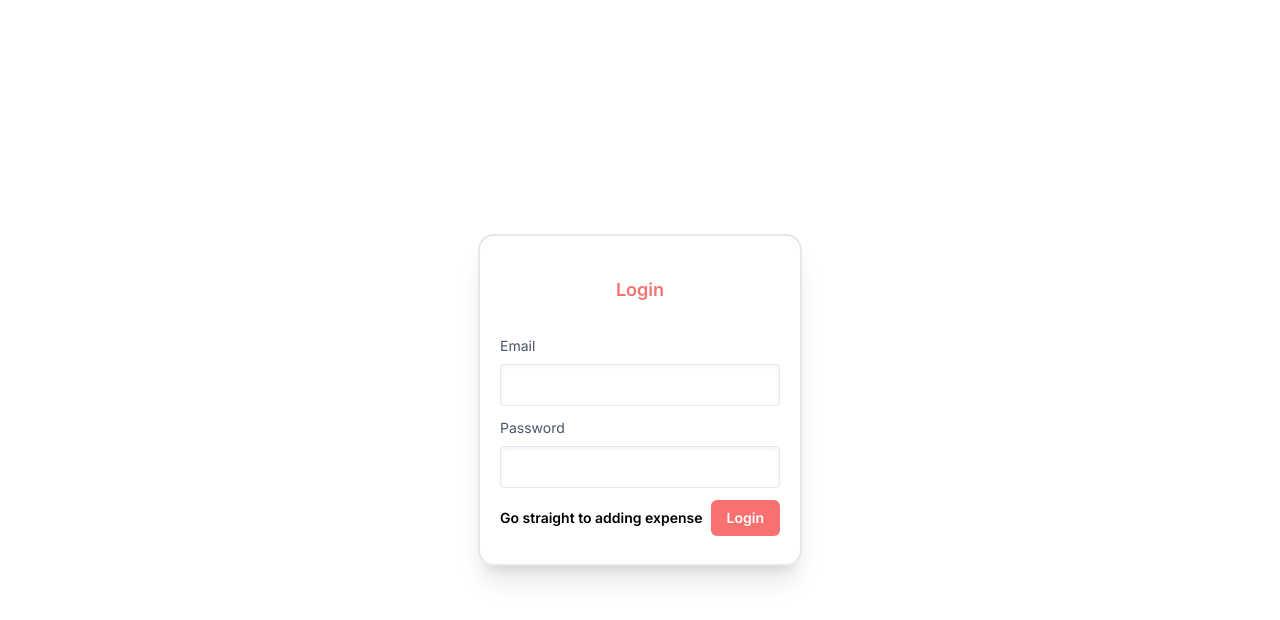
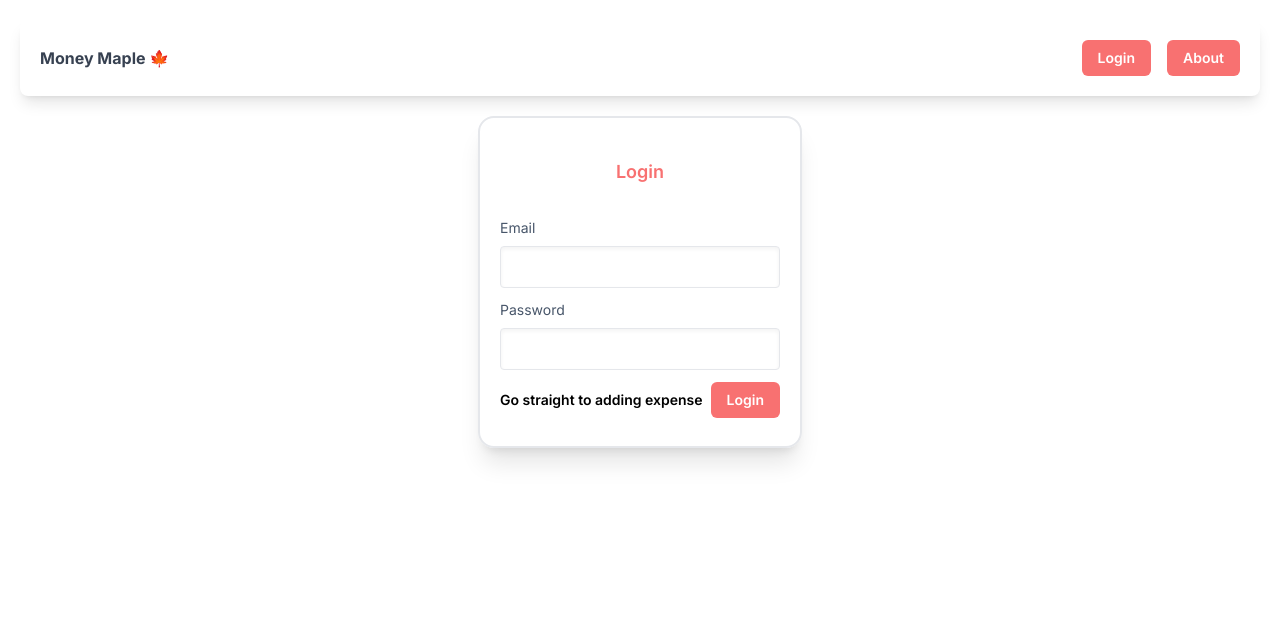
Before and after one commit to anantSinghCross/money-maple, a Next.js app: page /login in a window 1280 px wide. Shown: the top 620 px of the page. Built offline with nearby package versions, Linux system fonts and the light colour scheme.

Commit message:
Added Header component

```diff
--- a/app/add-expense/page.jsx
+++ b/app/add-expense/page.jsx
@@ -1,9 +1,12 @@
+import Header from '@/components/header';
 import Button from '@/components/ui/Button';
 import { addExpense } from '@/server-actions';
 
 function AddExpensePage() {
 
   return (
+    <section>
+      <Header/>
       <form action={addExpense} className="m-10 mx-auto max-w-lg rounded-2xl border-2 bg-white p-6 shadow-lg">
         <h2 className="mb-4 text-center text-lg font-semibold text-red-400">Add New Transaction</h2>
 
@@ -79,6 +82,7 @@ function AddExpensePage() {
           </Button>
         </div>
       </form>
+    </section>
 
   )
 }
--- a/app/all-transactions/page.jsx
+++ b/app/all-transactions/page.jsx
@@ -1,6 +1,6 @@
 import TransactionTable from '@/components/transactions/TransactionTable';
 import { db } from '@/firebase'
-import { collection, getDocs, query, where } from '@firebase/firestore'
+import { collection, getDocs, query } from '@firebase/firestore'
 import React from 'react'
 
 async function AllTransactionsPage() {
--- a/app/login/page.jsx
+++ b/app/login/page.jsx
@@ -1,10 +1,13 @@
+import Header from "@/components/header";
 import Button from "@/components/ui/Button";
 import Link from "next/link";
 import React from "react";
 
 function LoginPage() {
   return (
-    <section className=" flex justify-center items-center h-screen">
+    <section>
+      <Header/>
+      <div className="flex justify-center items-center">
         <div className=" border-2 rounded-2xl p-5 shadow-xl">
           <h3 className="p-5 text-lg font-semibold text-center text-red-400">Login</h3>
 
@@ -23,6 +26,7 @@ function LoginPage() {
             <Button>Login</Button>
           </div>
         </div>
+      </div>
     </section>
   );
 }
--- a/app/page.jsx
+++ b/app/page.jsx
@@ -6,18 +6,13 @@ import landingIllustration from '../public/landing.svg'
 import chartsIllustration from '../public/charts.svg'
 import organizingIllustration from '../public/organizing.svg'
 import simpleIllustration from '../public/simple.svg'
+import Header from '@/components/header'
 
 function HomePage() {
   return (
     <div className=' flex flex-col'>
       <div className=' bg-gradient-to-t from-red-500 to-red-400 text-white'>
-        <div className=' flex justify-between items-center text-gray-700 bg-white m-5 p-5  rounded-lg shadow-lg shadow-red-500'>
-          <Link href='/'><h1 className='font-bold'>Money Maple 🍁</h1></Link>
-          <menu className='flex gap-4 items-center text'>
-            <Link href='/login'><Button>Login</Button></Link>
-            <Link href='/about'> <Button>About</Button></Link>
-          </menu>
-        </div>
+        <Header/>
 
         <section className=' flex gap-10 m-10 my-20 justify-center'>
           <div>
--- /dev/null
+++ b/components/header/index.jsx
@@ -0,0 +1,17 @@
+import Link from 'next/link'
+import React from 'react'
+import Button from '../ui/Button'
+
+function Header() {
+  return (
+    <div className='flex justify-between items-center text-gray-700 bg-white m-5 p-5 rounded-lg shadow-lg'>
+      <Link href='/'><h1 className='font-bold'>Money Maple 🍁</h1></Link>
+      <menu className='flex gap-4 items-center text'>
+        <Link href='/login'><Button>Login</Button></Link>
+        <Link href='/about'> <Button>About</Button></Link>
+      </menu>
+    </div>
+  )
+}
+
+export default Header
--- a/components/transactions/TransactionItem.jsx
+++ b/components/transactions/TransactionItem.jsx
@@ -7,13 +7,14 @@ function TransactionItem({transaction}) {
   }
   const amountColor = type === 'expense' ? 'text-red-600 bg-red-50 ' : 'text-emerald-600 bg-emerald-50';
   const sign = type === 'expense' ? '-' : '+';
+  const date = new Date(dot).toDateString();
   return (
     <tr className='border-l-2 border-b-2 border-r-2 border-slate-100 transition-all hover:bg-slate-100'>
       <td className='text-nowrap p-4 text-sm text-slate-600'>{expenseName}</td>
       <td className={`text-nowrap p-4 font-mono text-sm text-end`}><span className={`px-2 py-1 rounded ${amountColor}`}>{`${sign} ${amount}`}</span></td>
       <td className='text-nowrap p-4 text-sm text-slate-600'>{currency}</td>
-      <td className='text-nowrap p-4 text-sm text-slate-600'>{dot}</td>
-      <td className='text-nowrap p-4 text-sm text-slate-600'>{category}</td>
+      <td className='text-nowrap p-4 text-sm text-slate-600'>{date}</td>
+      <td className='text-nowrap p-4 text-sm text-slate-600'><span className={`px-2 py-1 rounded bg-slate-100`}>{category}</span></td>
       <td className='text-nowrap p-4 text-sm text-slate-600'>{paymentMethod}</td>
     </tr>
   )
```
Lines whose indentation alone changed are shown as unchanged.
